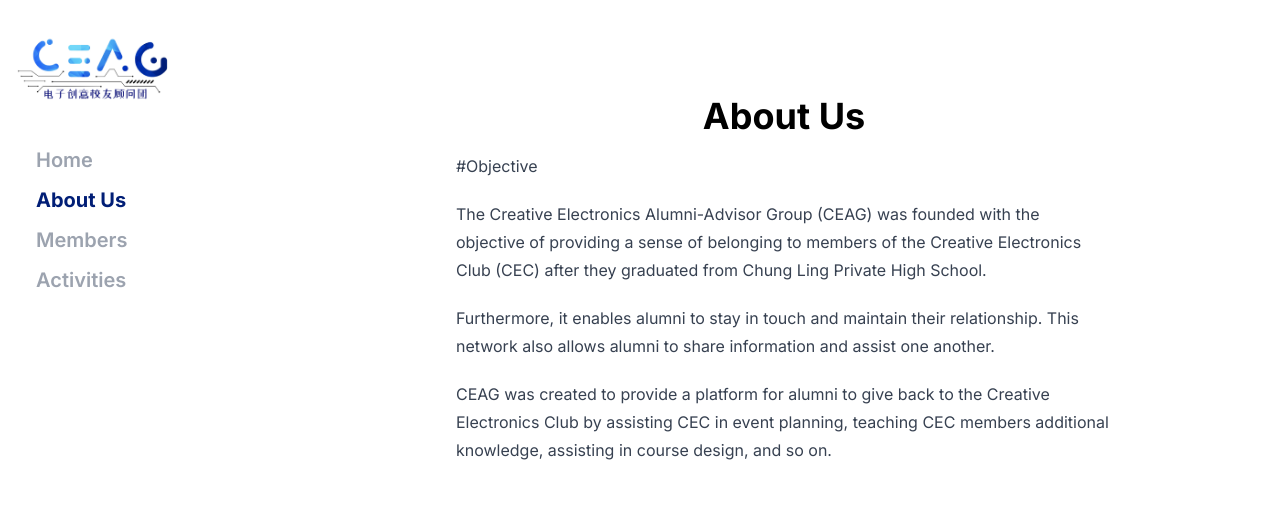
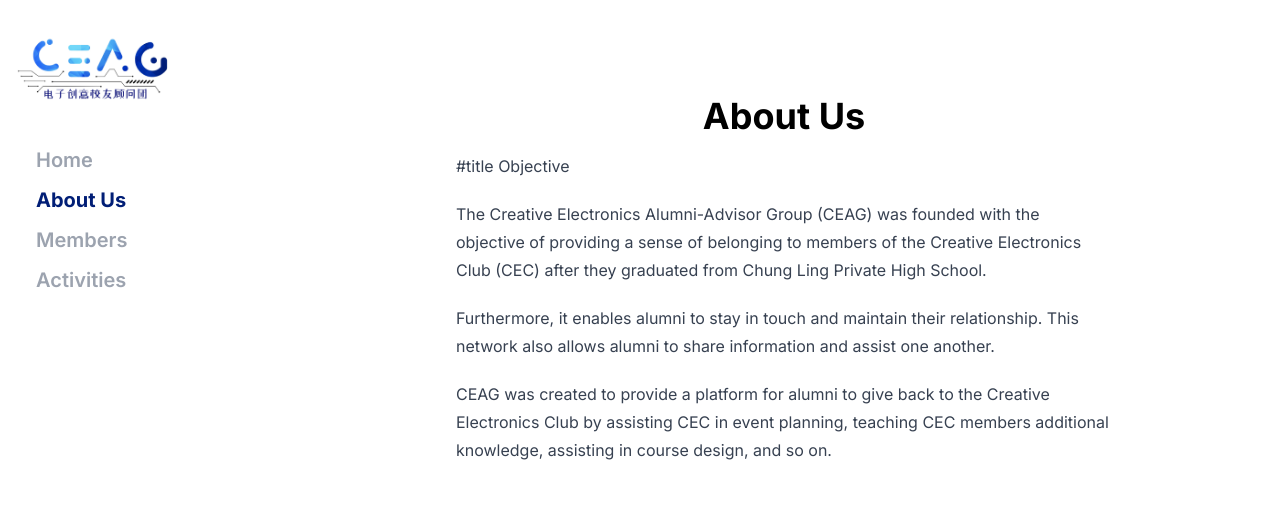
Before and after one commit to ceagGH/ceagGH.github.io, a Next.js app: page /aboutus in a window 1280 px wide. Shown: the top 514 px of the page. Built offline with nearby package versions, Linux system fonts and the light colour scheme.

Commit message:
Update aboutus.mdx

```diff
--- a/pages/aboutus.mdx
+++ b/pages/aboutus.mdx
@@ -1,7 +1,8 @@
 import Layout from "../components/Layout";
 
 
-#Objective
+#title
+Objective
 
 The Creative Electronics Alumni-Advisor Group (CEAG) was founded with the objective of providing a sense of belonging to members of the Creative Electronics Club (CEC) after they graduated from Chung Ling Private High School.
 
```
